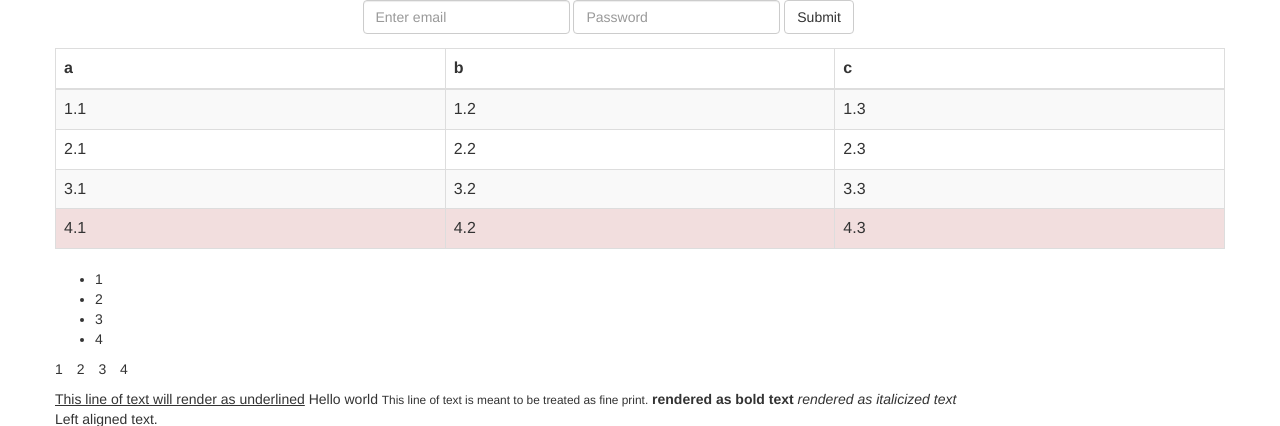
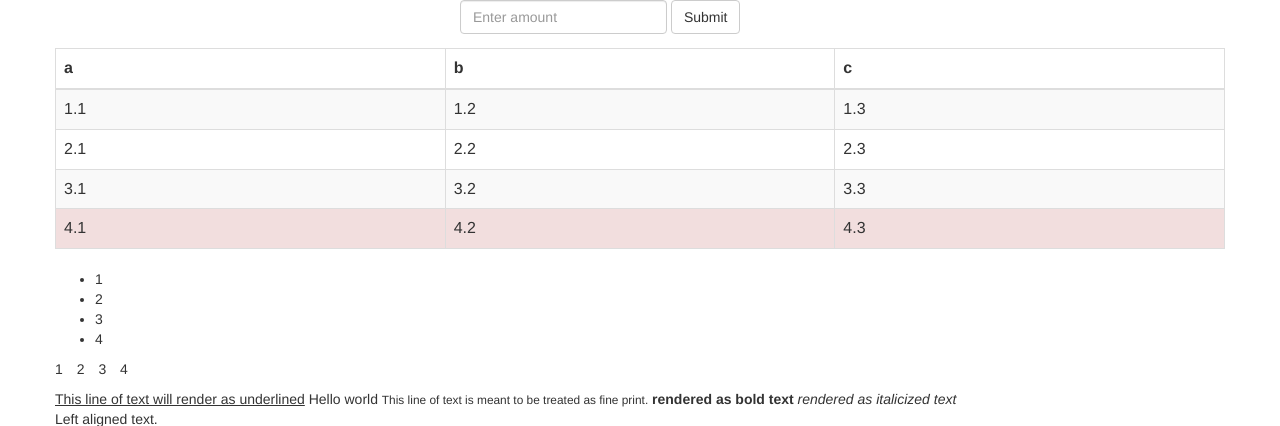
Before and after one commit to slaviber/CyberProgramming, a web app: page / in a window 1280 px wide. Shown: the top 426 px of the page. Run offline with its HTML, style and script files only (its server is not run), Linux system fonts and the light colour scheme; data that the repository does not hold is empty.

```diff
--- a/05_SampleBootstrap/WebContent/index.html
+++ b/05_SampleBootstrap/WebContent/index.html
@@ -12,16 +12,12 @@
 		<div class="row">
 			<!-- Styled form -->
 			<!-- offset: 4, size: 4, space after: 4 so it is centered -->
-			<div class="col-md-offset-3 col-md-6">
+			<div class="col-md-offset-4 col-md-4">
 				<!-- Styled form -->
 				<form class="form-inline">
 					<div class="form-group">
-						<label class="sr-only" for="exampleInputEmail1">Email address</label>
-						<input type="email" class="form-control" id="exampleInputEmail1" placeholder="Enter email">
-					</div>
-					<div class="form-group">
-						<label class="sr-only" for="exampleInputPassword1">Password</label>
-						<input type="password" class="form-control" id="exampleInputPassword1" placeholder="Password">
+						<label class="sr-only" for="exampleInputAmount1">Amount</label>
+						<input type="email" class="form-control" id="exampleInputAmount1" placeholder="Enter amount">
 					</div>
 					<button type="submit" class="btn btn-default">Submit</button>
 				</form>
```
